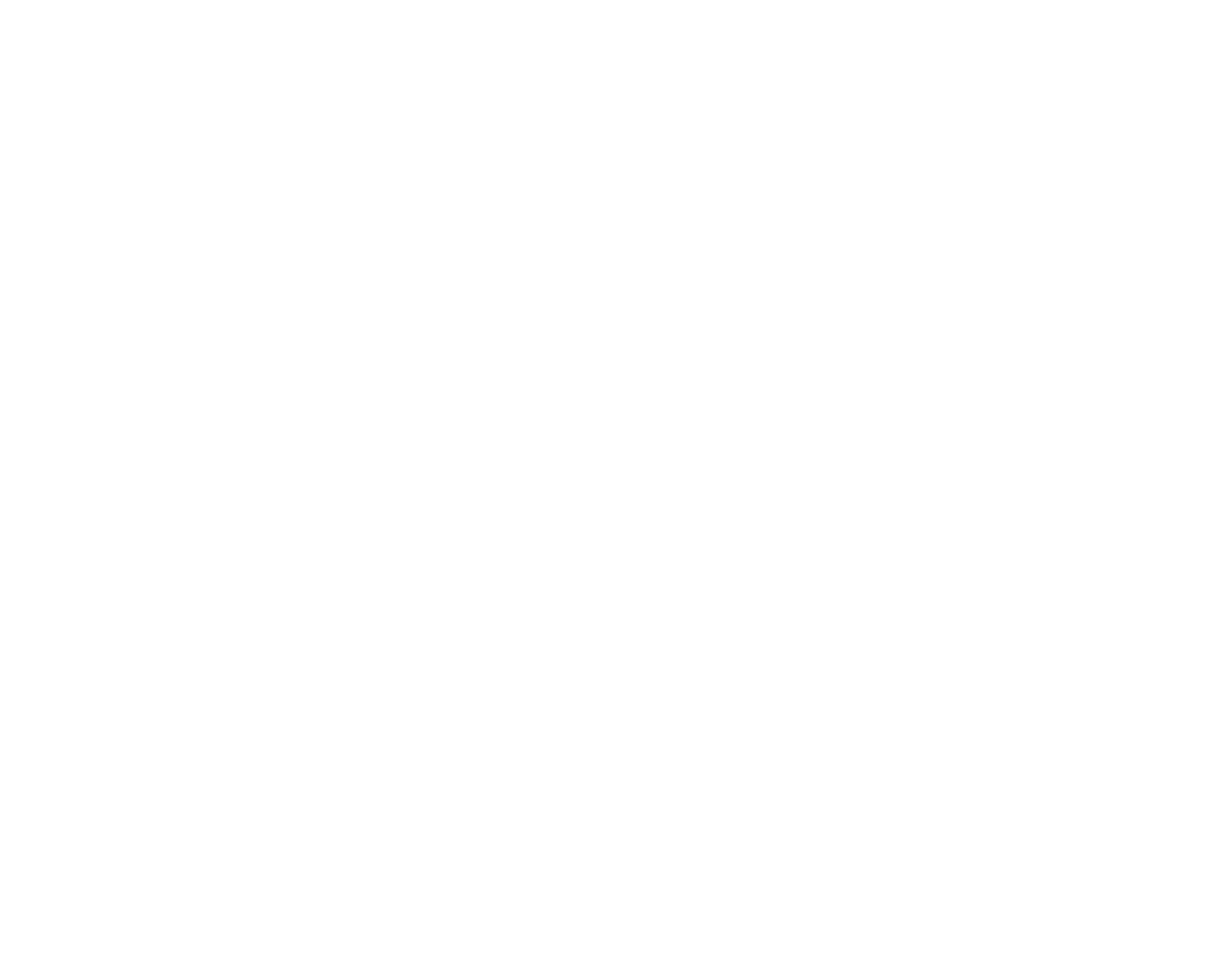
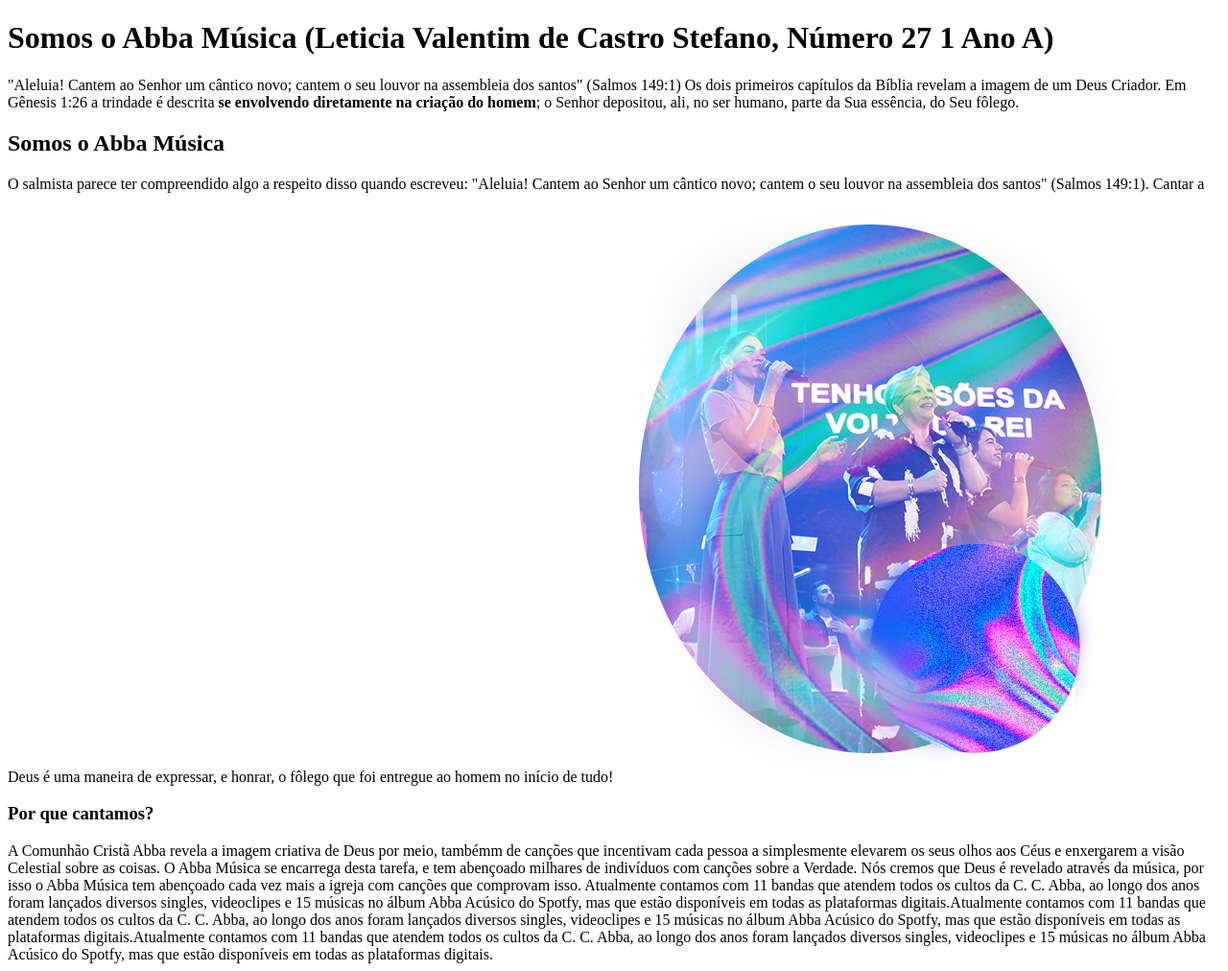
Before and after one commit to stefanoleticia/provaLeticiaValentim, a plain HTML site: page index.html in a window 1280 px wide. Shown: the whole page at 96% size. Before the commit the page ends 800 px from the top, so only its background shows below. Drawn offline with Linux system fonts and the light colour scheme.

Commit message:
Update index.html

```diff
--- a/index.html
+++ b/index.html
@@ -6,6 +6,17 @@
     <title>Document</title>
 </head>
 <body>
+    <h1>Somos o Abba Música (Leticia Valentim de Castro Stefano, Número 27 1 Ano A) </h1>
+    <p1>"Aleluia! Cantem ao Senhor um cântico novo; cantem o seu louvor na assembleia dos santos" (Salmos 149:1)</p1>
+    <p2>Os dois primeiros capítulos da Bíblia revelam a imagem de um Deus Criador. Em Gênesis 1:26 a trindade é descrita <strong>se envolvendo diretamente na criação do homem</strong>; o Senhor depositou, ali, no ser humano, parte da Sua essência, do Seu fôlego.</p2>
+    <h2>Somos o Abba Música</h2>
+   <p1>O salmista parece ter compreendido algo a respeito disso quando escreveu: "Aleluia! Cantem ao Senhor um cântico novo; cantem o seu louvor na assembleia dos santos" (Salmos 149:1). Cantar a Deus é uma maneira de expressar, e honrar, o fôlego que foi entregue ao homem no início de tudo!</p1>
+<img src= "img_musica.png">
+    <h3>Por que cantamos?</h3>
+    <p1>A Comunhão Cristã Abba revela a imagem criativa de Deus por meio, tambémm de canções que incentivam cada pessoa a simplesmente elevarem os seus olhos aos Céus e enxergarem a visão Celestial sobre as coisas. O Abba Música se encarrega desta tarefa, e tem abençoado milhares de indivíduos com canções sobre a Verdade.</p1>
+    <p2>Nós cremos que Deus é revelado através da música, por isso o Abba Música tem abençoado cada vez mais a igreja com canções que comprovam isso.</p2>
+
+    <p3>Atualmente contamos com 11 bandas que atendem todos os cultos da C. C. Abba, ao longo dos anos foram lançados diversos singles, videoclipes e 15 músicas no álbum Abba Acúsico do Spotfy, mas que estão disponíveis em todas as plataformas digitais.Atualmente contamos com 11 bandas que atendem todos os cultos da C. C. Abba, ao longo dos anos foram lançados diversos singles, videoclipes e 15 músicas no álbum Abba Acúsico do Spotfy, mas que estão disponíveis em todas as plataformas digitais.Atualmente contamos com 11 bandas que atendem todos os cultos da C. C. Abba, ao longo dos anos foram lançados diversos singles, videoclipes e 15 músicas no álbum Abba Acúsico do Spotfy, mas que estão disponíveis em todas as plataformas digitais.</p3>
 
 </body>
 </html>
```
